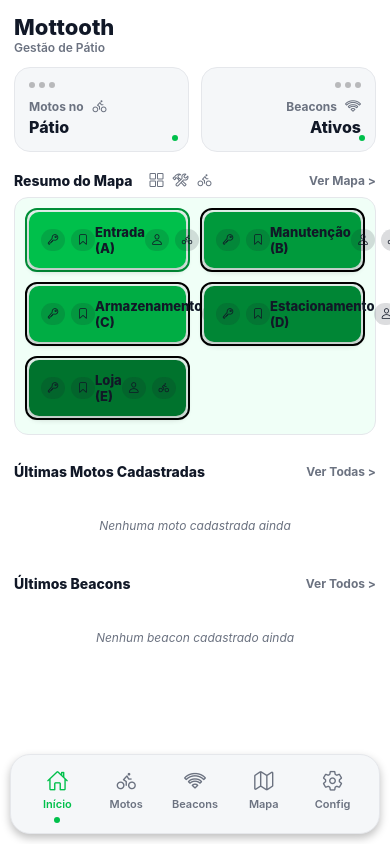
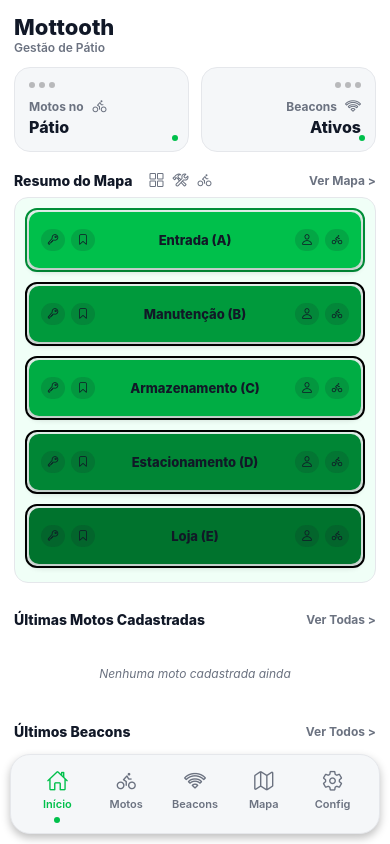
Before and after one commit to gusandrini/mth, a React Native app: screen /Home in a window 390 px wide. Built offline with nearby package versions, Linux system fonts and the light colour scheme.

Commit message:
fix: update layout of ZoneBar components for better organization

```diff
--- a/src/screens/Home.tsx
+++ b/src/screens/Home.tsx
@@ -55,16 +55,13 @@ export default function Home() {
         />
 
         <View style={s.mapResumeContainer}>
-          {/* Coluna esquerda */}
+          {/* Colunas*/}
           <View style={s.col}>
             <ZoneBar color={zonePalette[0]} label="Entrada (A)" colors={colors} />
+            <ZoneBar color={zonePalette[2]} label="Manutenção (B)" colors={colors} />
             <ZoneBar color={zonePalette[1]} label="Armazenamento (C)" colors={colors} />
+            <ZoneBar color={zonePalette[3]} label="Estacionamento (D)" colors={colors} />
             <ZoneBar color={zonePalette[4]} label="Loja (E)" colors={colors} />
-          </View>
-          {/* Coluna direita */}
-          <View style={s.col}>
-            <ZoneBar color={zonePalette[2]} label="Manutenção (B)" colors={colors} />
-            <ZoneBar color={zonePalette[3]} label="Estacionamento (D)" colors={colors} />
           </View>
         </View>
 
```
